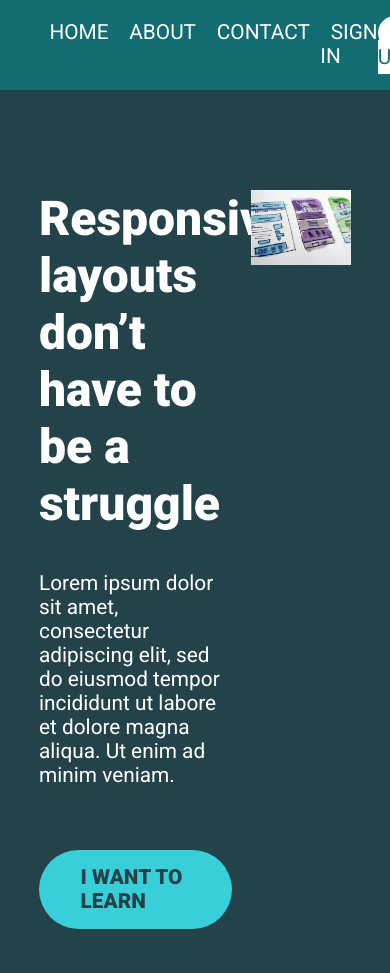
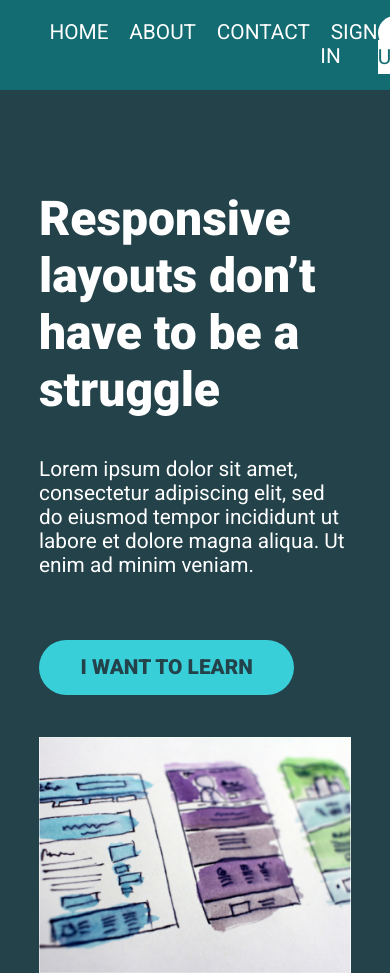
Before and after one commit to aratinau/kevinpowell-conquering-responsive-layouts, a plain HTML site: page flexbox-challenge03/index.html in a window 390 px wide. Shown: the top 973 px of the page. Drawn offline with Linux system fonts and the light colour scheme.

Commit message:
challenge 03 media queries

```diff
--- a/flexbox-challenge03/style.css
+++ b/flexbox-challenge03/style.css
@@ -135,3 +135,17 @@ header {
     color: #fff;
     background-color: #136c72;
 }
+
+@media (max-width: 600px) {
+    .row {
+        display: block;
+    }
+
+    .hero__text, .hero__img, .primary-content, .sidebar {
+        width: 100%;
+    }
+
+    .hero__img {
+        margin-top: 2em;
+    }
+}
```
Also changed, not shown: docs/flexbox-challenge-03-mobile.png (added), 1 other file.
